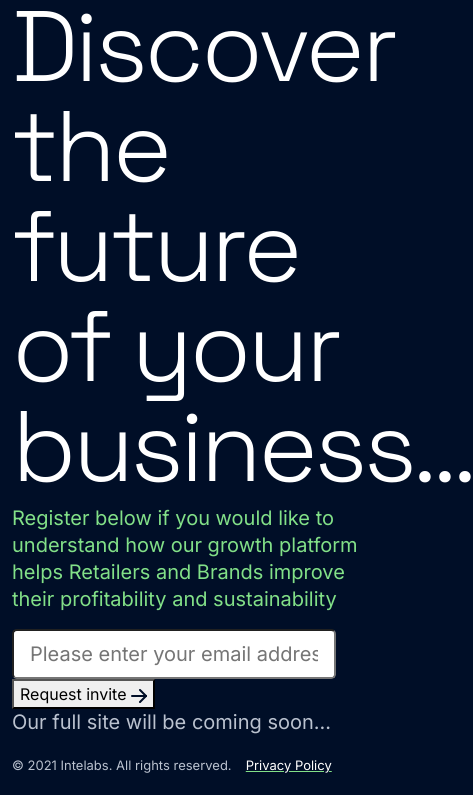
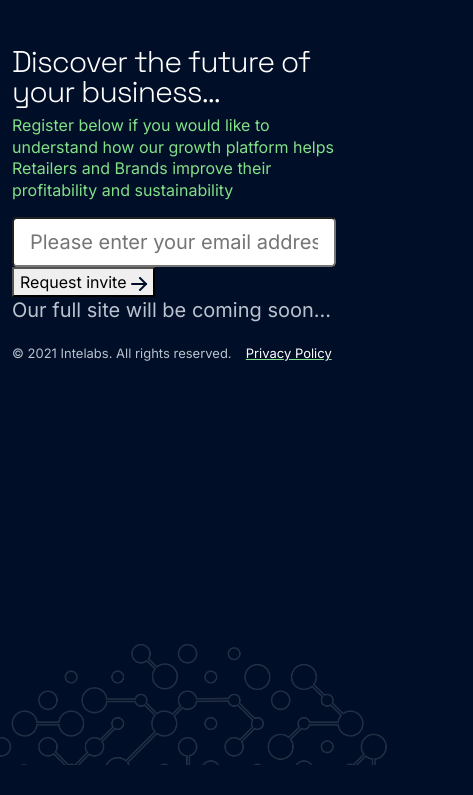
Before and after one commit to fayskerritt/intelabs-fay-s, a plain HTML site: page index.html in a window 390 px wide. Shown: the part 79-874 px from the top of the page, 473 px wide, since content can reach past the window. After the commit the page ends 844 px from the top, so only its background shows below. Drawn offline with nearby package versions, Linux system fonts and the light colour scheme.

Commit message:
Added css for text

```diff
--- a/assets/css/style.css
+++ b/assets/css/style.css
@@ -1,5 +1,13 @@
+/* General */
+
 body {
+    position: relative;
+    min-height: 100vh;
     background-color: #000e27;
+    background-image: url("../img/bg-pattern.png");
+    background-position: right;
+    background-repeat: no-repeat;
+    background-size: auto 100%;
     font-family: 'Inter', sans-serif;
 }
 
@@ -43,3 +51,38 @@ body {
     line-height: 2.077;
     padding-left: 10.5px;
 }
+
+/* Media Queries */
+
+@media only screen and (max-width: 992px) {
+    body {
+       background-image: url("../img/bg-pattern-mobile.png");
+        background-position: bottom;
+        background-repeat: no-repeat;
+        background-size: 100%;
+    }
+
+    .hero-text {
+        font-size: 30px;
+        letter-spacing: -1px;
+        width: 90%;
+        margin-top: 50px;
+    }
+
+    .hero-subtext {
+        font-size: 16px;
+        width: 90%;
+    }
+}
+
+@media only screen and (min-width: 992px) and (max-width: 1200px) {
+    .hero-text {
+        font-size: 70px;
+    }
+}
+
+@media only screen and (min-width: 1200px) and (max-width: 1375px) {
+    .hero-text {
+        font-size: 74px;
+    }
+}
```
